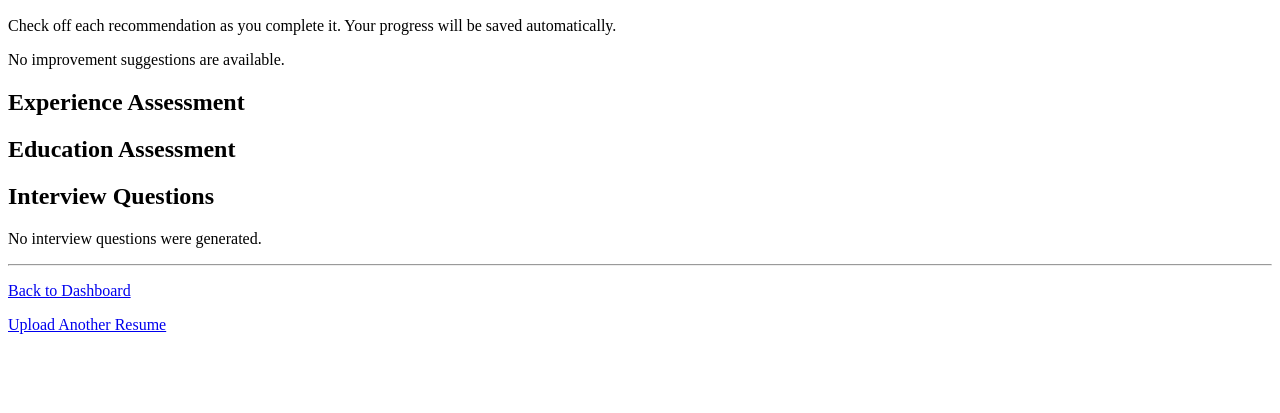
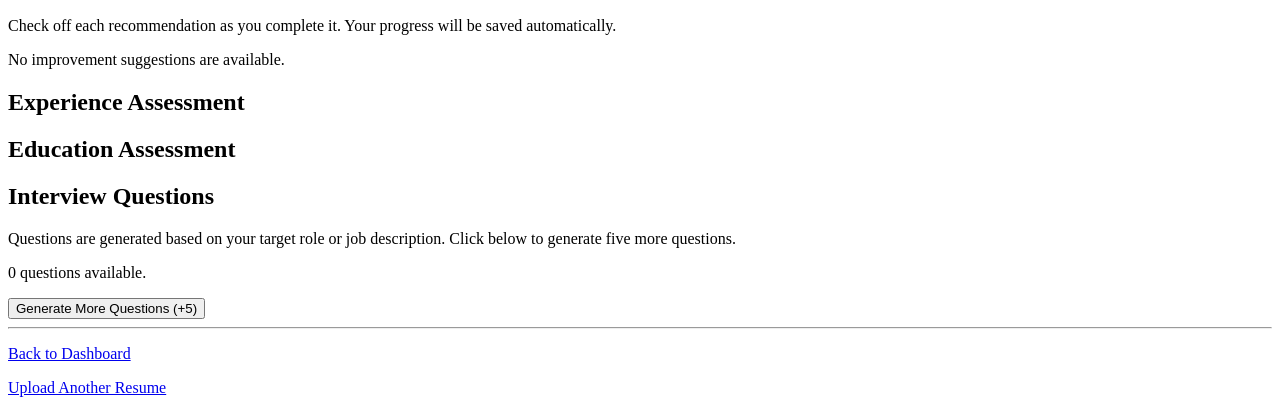
Before and after one commit to nandish1206/resume_analyzer-and-ATS-feedback-tool, a Flask app: page /history/1 in a window 1280 px wide. Shown: the part 1199-1612 px from the top of the page. Before the commit the page ends 1533 px from the top, so only its background shows below. Run offline with Flask 3, Linux system fonts and the light colour scheme; the visitor is signed in with stand-in values (Sample User, id 1); tables that the repository leaves empty hold one stand-in row (values such as "Sample post").

Commit message:
Sprint 005 Task 001 - Develop Interview Question Generation Module

```diff
--- a/app/routes.py
+++ b/app/routes.py
@@ -1,4 +1,7 @@
-
+from app.utils.interview_questions import (
+    generate_interview_questions,
+    InterviewQuestionError,
+)
 import os
 import re
 import uuid
@@ -412,6 +415,8 @@ def job_details():
 
         result["overall_match_score"] = match_score
 
+        result["_interview_job_description"] = job_description
+        result["_interview_resume_context"] = resume_text[:12000]
         analysis = AnalysisHistory(
             user_id=session["user_id"],
             target_role=target_role or None,
@@ -464,6 +469,89 @@ def job_details():
         completed_suggestions=analysis.completed_suggestions or [],
     )
 
+
+@main_bp.route(
+    "/analysis/<int:analysis_id>/interview-questions",
+    methods=["POST"],
+)
+@login_required
+def generate_more_interview_questions(analysis_id):
+    # Only allow the owner of this analysis to access it.
+    analysis = db.session.scalar(
+        select(AnalysisHistory).where(
+            AnalysisHistory.id == analysis_id,
+            AnalysisHistory.user_id == session["user_id"],
+        )
+    )
+
+    if analysis is None:
+        return jsonify({"error": "Analysis not found."}), 404
+
+    result = analysis.analysis_result or {}
+
+    if not isinstance(result, dict):
+        return jsonify({"error": "Invalid analysis data."}), 400
+
+    target_role = (analysis.target_role or "").strip()
+    job_description = result.get("_interview_job_description", "")
+    resume_text = result.get("_interview_resume_context", "")
+
+    if not target_role and not job_description:
+        return jsonify({
+            "error": (
+                "No target role or job description was saved "
+                "for this analysis. Please create a new analysis."
+            )
+        }), 400
+
+    existing_questions = result.get("interview_questions", [])
+
+    if not isinstance(existing_questions, list):
+        existing_questions = []
+
+    try:
+        # Generate five new questions, excluding existing questions.
+        new_questions = generate_interview_questions(
+            target_role=target_role,
+            job_description=job_description,
+            resume_text=resume_text,
+            count=5,
+            existing_questions=existing_questions,
+        )
+
+        # Append questions instead of replacing the existing list.
+        updated_questions = existing_questions + new_questions
+        result["interview_questions"] = updated_questions
+        analysis.analysis_result = result
+
+        db.session.commit()
+
+    except (InterviewQuestionError, ValueError) as exc:
+        db.session.rollback()
+        current_app.logger.warning(
+            "Interview question generation failed: %s", exc
+        )
+        return jsonify({
+            "error": (
+                "Unable to generate five new questions. "
+                "Please try again."
+            )
+        }), 502
+
+    except Exception:
+        db.session.rollback()
+        current_app.logger.exception(
+            "Unable to save generated interview questions."
+        )
+        return jsonify({
+            "error": "Unable to save the new questions. Please try again."
+        }), 500
+
+    return jsonify({
+        "success": True,
+        "new_questions": new_questions,
+        "total_questions": len(updated_questions),
+    }), 200
 
 @main_bp.route(
     "/analysis/<int:analysis_id>/checklist",
--- a/app/templates/analysis_result.html
+++ b/app/templates/analysis_result.html
@@ -285,18 +285,103 @@
     <p>{{ result.education_assessment }}</p>
 </section>
 
-<section>
+
+<section id="interview-questions-section">
     <h2>Interview Questions</h2>
-    {% if result.interview_questions %}
-        <ol>
-            {% for question in result.interview_questions %}
-                <li>{{ question }}</li>
-            {% endfor %}
-        </ol>
-    {% else %}
-        <p>No interview questions were generated.</p>
-    {% endif %}
+
+    <p>
+        Questions are generated based on your target role or job description.
+        Click below to generate five more questions.
+    </p>
+
+    <ol id="interview-questions-list">
+        {% for question in result.interview_questions or [] %}
+            <li>{{ question }}</li>
+        {% endfor %}
+    </ol>
+
+    <p id="interview-questions-status" role="status" aria-live="polite">
+        {{ (result.interview_questions or []) | length }} questions available.
+    </p>
+
+    <button
+        type="button"
+        id="generate-more-questions"
+        {% if not analysis_id %}disabled{% endif %}
+    >
+        Generate More Questions (+5)
+    </button>
 </section>
+
+<script>
+(function () {
+    const analysisId = {{ analysis_id | tojson }};
+    const csrfToken = {{ csrf_token() | tojson }};
+    const button = document.getElementById("generate-more-questions");
+    const list = document.getElementById("interview-questions-list");
+    const status = document.getElementById("interview-questions-status");
+
+    if (!button || !list || !status || !analysisId) {
+        return;
+    }
+
+    button.addEventListener("click", async function () {
+        if (button.disabled) {
+            return;
+        }
+
+        button.disabled = true;
+        button.textContent = "Generating questions...";
+        status.textContent = "Gemini is generating five new questions. Please wait.";
+
+        try {
+            const response = await fetch(
+                `/analysis/${analysisId}/interview-questions`,
+                {
+                    method: "POST",
+                    headers: {
+                        "Content-Type": "application/json",
+                        "X-CSRFToken": csrfToken
+                    },
+                    body: JSON.stringify({})
+                }
+            );
+
+            const data = await response.json();
+
+            if (!response.ok) {
+                throw new Error(
+                    data.error || "Unable to generate more questions."
+                );
+            }
+
+            if (!Array.isArray(data.new_questions) ||
+                data.new_questions.length !== 5) {
+                throw new Error("The server did not return five new questions.");
+            }
+
+            data.new_questions.forEach(function (question) {
+                const item = document.createElement("li");
+                item.textContent = question;
+                list.appendChild(item);
+            });
+
+            status.textContent =
+                `${data.total_questions} questions available. Five new questions added.`;
+
+        } catch (error) {
+            status.textContent = error.message ||
+                "Unable to generate questions. Please try again.";
+            console.error("Interview question generation failed:", error);
+
+        } finally {
+            button.disabled = false;
+            button.textContent = "Generate More Questions (+5)";
+        }
+    });
+})();
+</script>
+
 
 <hr>
 
```
Also changed, not shown: app/utils/interview_questions.py (added, +149 -0 lines).
